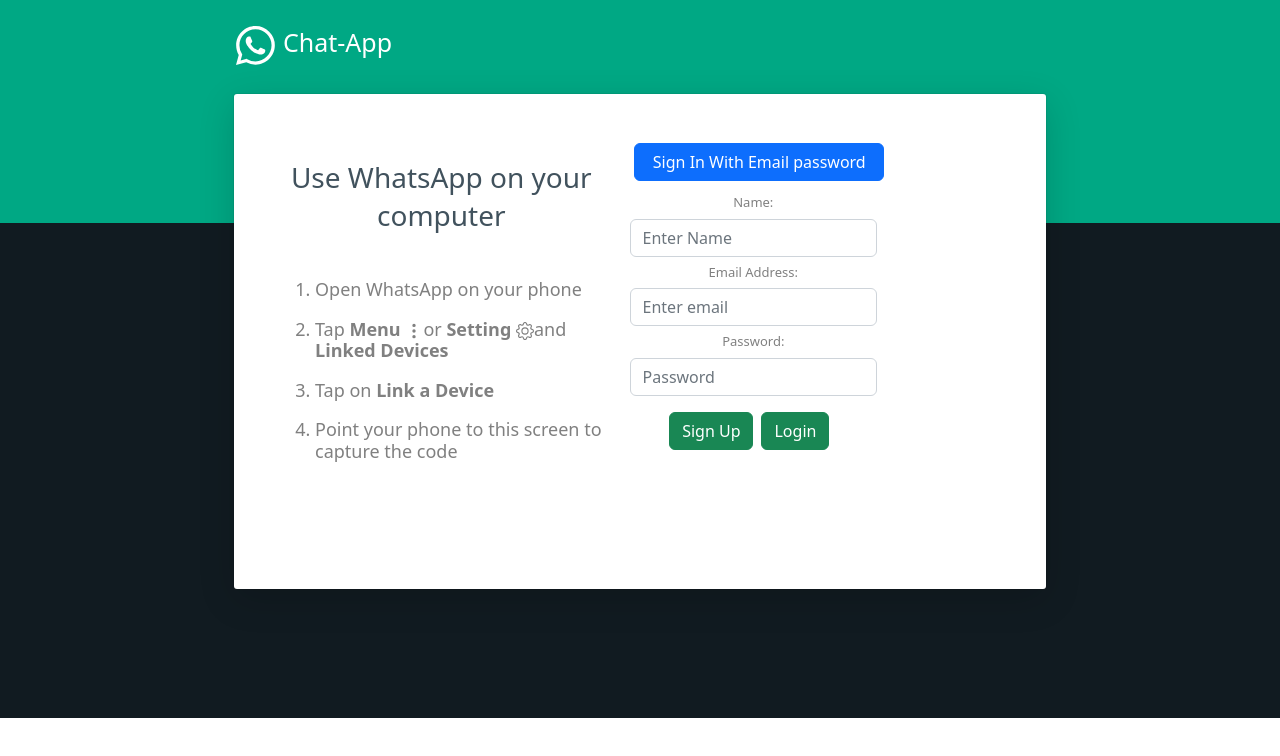
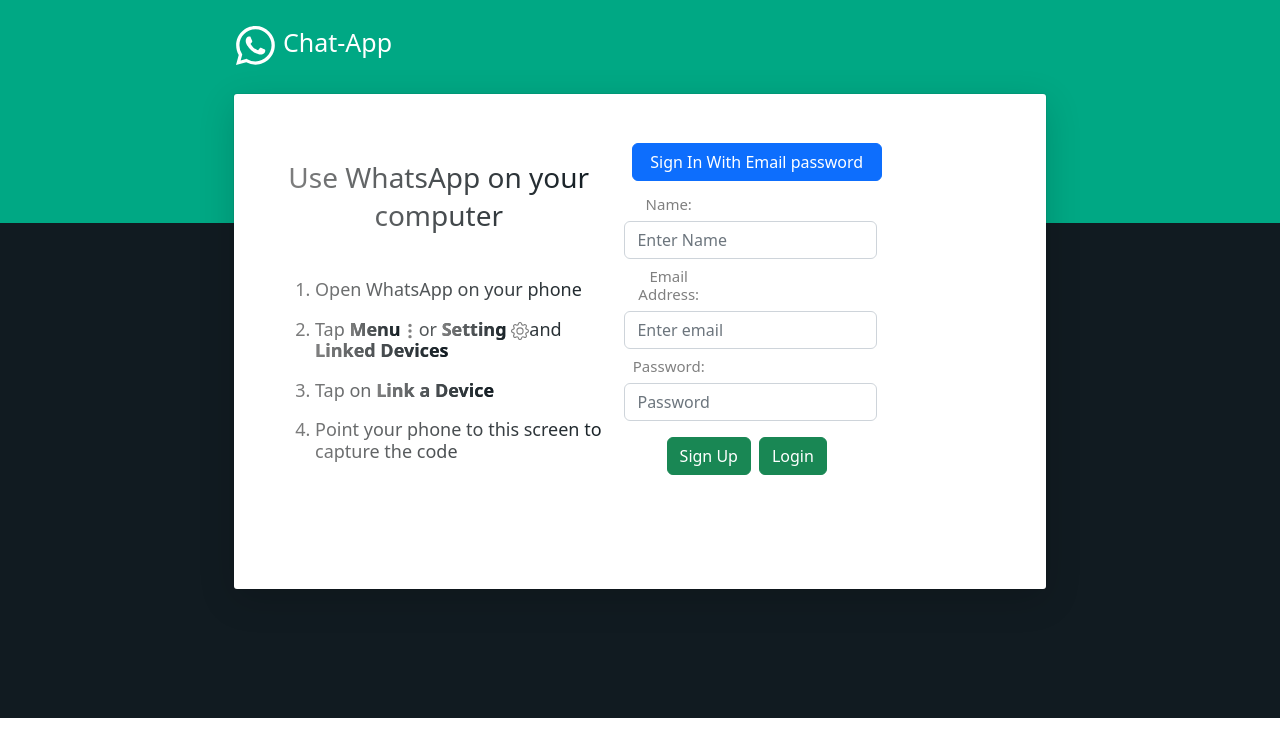
Before and after one commit to JAYMAKWANA2202/Chat-App, a React (Create React App) app: page / in a window 1280 px wide. Both pictures are taken after a click on the button "SignIn With Email password". Shown: the top 756 px of the page. Built offline with nearby package versions, Linux system fonts and the light colour scheme; no server answers.

Commit message:
completed the update profile.

```diff
--- a/src/Component/Login2.js
+++ b/src/Component/Login2.js
@@ -54,7 +54,7 @@ export default function Login2() {
       <FormContainer>
         <Form method="POST" onSubmit={handleSubmit}>
           <Form.Group controlId="formBasicEmail">
-            <Form.Label className="my-2 ">Name:</Form.Label>
+            <Form.Label className="my-2 label">Name:</Form.Label>
             <Form.Control
               type="text"
               name="displayName"
@@ -65,7 +65,7 @@ export default function Login2() {
             />
           </Form.Group>
           <Form.Group controlId="formBasicEmail">
-            <Form.Label className="my-2 lable ">Email Address:</Form.Label>
+            <Form.Label className="my-2 label ">Email:</Form.Label>
             <Form.Control
               type="email"
               name="email"
@@ -77,7 +77,7 @@ export default function Login2() {
           </Form.Group>
 
           <Form.Group controlId="formBasicPassword">
-            <Form.Label className="my-2 lable">Password:</Form.Label>
+            <Form.Label className="my-2 label">Password:</Form.Label>
             <Form.Control
               type="password"
               name="password"
@@ -125,6 +125,12 @@ const FormContainer = styled(Form)`
     color: #111b21;
   }
 
+  label {
+    margin-right: 175px;
+    /* margin-top: 0px; */
+    font-size: 15px;
+  }
+
   @media screen and (max-width: 1024px) {
     flex-direction: column;
     height: auto;
--- a/src/Component/Navbar/Lower.js
+++ b/src/Component/Navbar/Lower.js
@@ -8,6 +8,7 @@ import { useState } from "react";
 import { ToastContainer } from "react-toastify";
 import "react-toastify/dist/ReactToastify.css";
 import Signup2 from "../Signup2";
+import QRCode from "react-qr-code";
 
 export default function Lower() {
   const [click, setClick] = useState(true);
@@ -34,8 +35,14 @@ export default function Lower() {
                   <ol>
                     <li>Open WhatsApp on your phone </li>
                     <li>
-                      Tap <strong>Menu</strong> <ThreeDotsVertical />
-                      or <strong>Setting </strong> <Gear />
+                      Tap <strong>Menu</strong>
+                      <ThreeDotsVertical
+                        style={{ backgroundColor: "#fff", color: "gray  " }}
+                      />
+                      or <strong>Setting </strong>
+                      <Gear
+                        style={{ backgroundColor: "#fff", color: "gray" }}
+                      />
                       and <strong>Linked Devices</strong>
                     </li>
                     <li>
@@ -48,7 +55,22 @@ export default function Lower() {
               {click ? (
                 <Right>
                   <Code>
+                    <span
+                      className="fade-in frequency-mode-animation"
+                      styled="background-clip: text; -webkit-background-clip: text; color: transparent; background-image: linear-gradient(to right, red, green, blue);"
+                    >
+                      Welcome to Chat-App
+                    </span>
+                    <br />
+                    <p
+                      class="fade-in frequency-mode-animation"
+                      styled="background-clip: text; -webkit-background-clip: text; color: transparent; background-image: linear-gradient(to right, red, green, blue);"
+                    >
+                      For enjoy the Chat-App first create an account by clicking
+                      below button
+                    </p>
                     <Button
+                      className="fade-in frequency-mode-animation"
                       onClick={handleLogin}
                       style={{
                         width: "250px",
@@ -64,6 +86,7 @@ export default function Lower() {
                   <SideRight>
                     <Button
                       onClick={handleBack}
+                      // className="fade-in frequency-mode-animation"
                       style={{
                         width: "250px",
                         marginRight: "58px",
@@ -145,6 +168,41 @@ const Left = styled.div`
     margin-bottom: 30px;
     text-align: center;
   }
+
+  @keyframes fadeIn {
+    0% {
+      opacity: 0;
+      transform: translateY(12px);
+    }
+    100% {
+      opacity: 1;
+      transform: translateY(0);
+    }
+  }
+
+  /* Apply the animation to the <p> tag */
+  h3 {
+    animation: fadeIn 1s ease-in-out;
+    background-clip: text;
+    -webkit-background-clip: text;
+    color: transparent;
+    background-image: linear-gradient(to right, gray, #111b21);
+  }
+
+  ol {
+    animation: fadeIn 1s ease-in-out;
+    background-clip: text;
+    -webkit-background-clip: text;
+    color: transparent;
+    background-image: linear-gradient(to right, gray, #111b21);
+    strong {
+      animation: fadeIn 1s ease-in-out;
+      background-clip: text;
+      -webkit-background-clip: text;
+      color: transparent;
+      background-image: linear-gradient(to right, gray, #111b21);
+    }
+  }
 `;
 
 const List = styled.ul`
@@ -164,6 +222,24 @@ const Right = styled.div`
   font-size: 20px;
   width: 50%;
 
+  .fade-in {
+    animation: fadeIn 1s ease-in-out;
+    background-clip: text;
+    -webkit-background-clip: text;
+    color: transparent;
+    background-image: linear-gradient(to bottom, gray 0%, black 100%);
+    color: gray;
+  }
+  button {
+    border: 0;
+    border-radius: 0;
+  }
+  button:hover {
+    border-bottom: 1px solid black;
+    font-weight: 600;
+    border-radius: 25px;
+  }
+
   @media screen and (max-width: 1024px) {
     width: 100%;
     margin-bottom: 30px;
@@ -175,8 +251,12 @@ const SideRight = styled.div`
   margin-right: 50px;
   margin-top: -24px;
 
-  Button {
-    /* width: 300px; */
+  .fade-in {
+    animation: fadeIn 1s ease-in-out;
+    background-clip: text;
+    -webkit-background-clip: text;
+    color: transparent;
+    background-image: linear-gradient(to right, darkgray, black);
   }
 `;
 
@@ -192,11 +272,44 @@ const Code = styled.div`
   justify-content: center;
   margin-top: 70px;
 
+  span {
+    font-size: 40px;
+  }
+
   Button {
     width: 167.6px;
+    /* margin-right: 25px; */
   }
 
   svg {
     margin-bottom: 20px;
   }
+  /* Define the animation */
+  @keyframes fadeIn {
+    0% {
+      opacity: 0;
+      transform: translateY(12px);
+    }
+    100% {
+      opacity: 1;
+      transform: translateY(0);
+    }
+  }
+
+  /* Apply the animation to the <p> tag */
+  p {
+    animation: fadeIn 1s ease-in-out;
+    background-clip: text;
+    -webkit-background-clip: text;
+    color: transparent;
+    background-image: linear-gradient(to right, gray, #111b21);
+  }
+
+  span {
+    animation: fadeIn 1s ease-in-out;
+    background-clip: text;
+    -webkit-background-clip: text;
+    color: transparent;
+    background-image: linear-gradient(to right, gray, #111b21);
+  }
 `;
--- a/src/Component/ProfilePhoto.js
+++ b/src/Component/ProfilePhoto.js
@@ -7,7 +7,6 @@ import { getDownloadURL, ref, uploadBytesResumable } from "firebase/storage";
 import { doc, updateDoc } from "firebase/firestore";
 import { v4 as uuid } from "uuid";
 import { BiArrowBack } from "react-icons/bi";
-import Sidbar from "./Sidbar";
 import SearchMain from "./SearchMain";
 
 export default function ProfilePhoto() {
@@ -32,9 +31,8 @@ export default function ProfilePhoto() {
       (error) => {},
       () => {
         getDownloadURL(uploadTask.snapshot.ref).then(async (downloadURL) => {
-          // await updateDoc(doc(db), {
-          //   img: downloadURL,
-          // });
+          // Store the download URL in local storage
+          // localStorage.setItem("imageUrl", downloadURL);
           setImageUrl(downloadURL);
         });
       }
@@ -46,7 +44,7 @@ export default function ProfilePhoto() {
     <>
       {click ? (
         <Container>
-          <Back className="jay">
+          <Back>
             <BiArrowBack onClick={handleBack} />
           </Back>
           <span>Profile</span>
--- a/src/Component/SearchMain.js
+++ b/src/Component/SearchMain.js
@@ -16,6 +16,7 @@ import { AuthContext } from "../Context/AuthContext";
 import Myimg from "../images/1.jpg";
 
 import { useNavigate } from "react-router-dom";
+import SidbarChatList from "./SidbarChatList";
 
 export default function SearchMain() {
   const { currentuser } = useContext(AuthContext);
@@ -27,6 +28,7 @@ export default function SearchMain() {
   const Navigate = useNavigate();
 
   const handelSearch = async () => {
+    if (currentuser !== user) {
       const q = query(
         collection(db, "user"),
         where("displayName", "==", username)
@@ -40,6 +42,7 @@ export default function SearchMain() {
         });
       } catch (err) {
         setErr("user not found!");
+      }
     }
   };
 
@@ -106,6 +109,7 @@ export default function SearchMain() {
           </Chats>
         )}
         {err && <span>User not found!</span>}
+        <SidbarChatList />
       </UserChat>
     </>
   );
--- a/src/Component/Sidbar.js
+++ b/src/Component/Sidbar.js
@@ -24,16 +24,14 @@ import { AuthContext } from "../../src/Context/AuthContext";
 import Dropdown from "react-bootstrap/Dropdown";
 import { FaEllipsisV } from "react-icons/fa";
 import ProfilePhoto from "./ProfilePhoto";
-import SearchMain from "./SearchMain";
 
 export default function Sidbar() {
   const { currentuser } = useContext(AuthContext);
   const [username, setUsername] = useState("");
   const [user, setUser] = useState(null);
   const [err, setErr] = useState(null);
+  const Navigate = useNavigate();
   const [click, setClick] = useState(true);
-
-  const Navigate = useNavigate();
 
   const handelLogout = () => {
     console.log("handelLogout: ", handelLogout);
@@ -122,9 +120,10 @@ export default function Sidbar() {
           </Dropdown>
         </IconButton>
       </Header>
+
       {click ? (
         <>
-          {/* <Search>
+          <Search>
             <SearchInput
               placeholder="Search or start new chat"
               onKeyDown={handelKey}
@@ -144,8 +143,9 @@ export default function Sidbar() {
               </Chats>
             )}
             {err && <span>User not found!</span>}
-          </UserChat> */}
-          <SearchMain />
+
+            <SidbarChatList />
+          </UserChat>
         </>
       ) : (
         <ProfilePhoto />
--- a/src/Component/Signup2.js
+++ b/src/Component/Signup2.js
@@ -61,7 +61,7 @@ export default function Signup() {
         <FormContainer>
           <Form method="POST" onSubmit={handleSubmit}>
             <Form.Group controlId="formBasicEmail">
-              <Form.Label className="my-2 ">Name:</Form.Label>
+              <Form.Label className="my-2 label ">Name:</Form.Label>
               <Form.Control
                 type="text"
                 name="displayName"
@@ -76,7 +76,7 @@ export default function Signup() {
             </Form.Group>
 
             <Form.Group controlId="formBasicEmail">
-              <Form.Label className="my-2">Email Address:</Form.Label>
+              <Form.Label className="my-2 label">Email Address:</Form.Label>
               <Form.Control
                 type="email"
                 name="email"
@@ -89,7 +89,7 @@ export default function Signup() {
             </Form.Group>
 
             <Form.Group controlId="formBasicPassword">
-              <Form.Label className="my-2">Password:</Form.Label>
+              <Form.Label className="my-2 label">Password:</Form.Label>
               <Form.Control
                 type="password"
                 name="password"
@@ -132,6 +132,11 @@ const FormContainer = styled(Form)`
   display: flex;
   justify-content: center;
   font-size: small;
+
+  .label {
+    margin-right: 164px;
+    font-size: 15px;
+  }
 
   h1 {
     color: #111b21;
```
Lines whose indentation alone changed are shown as unchanged.
